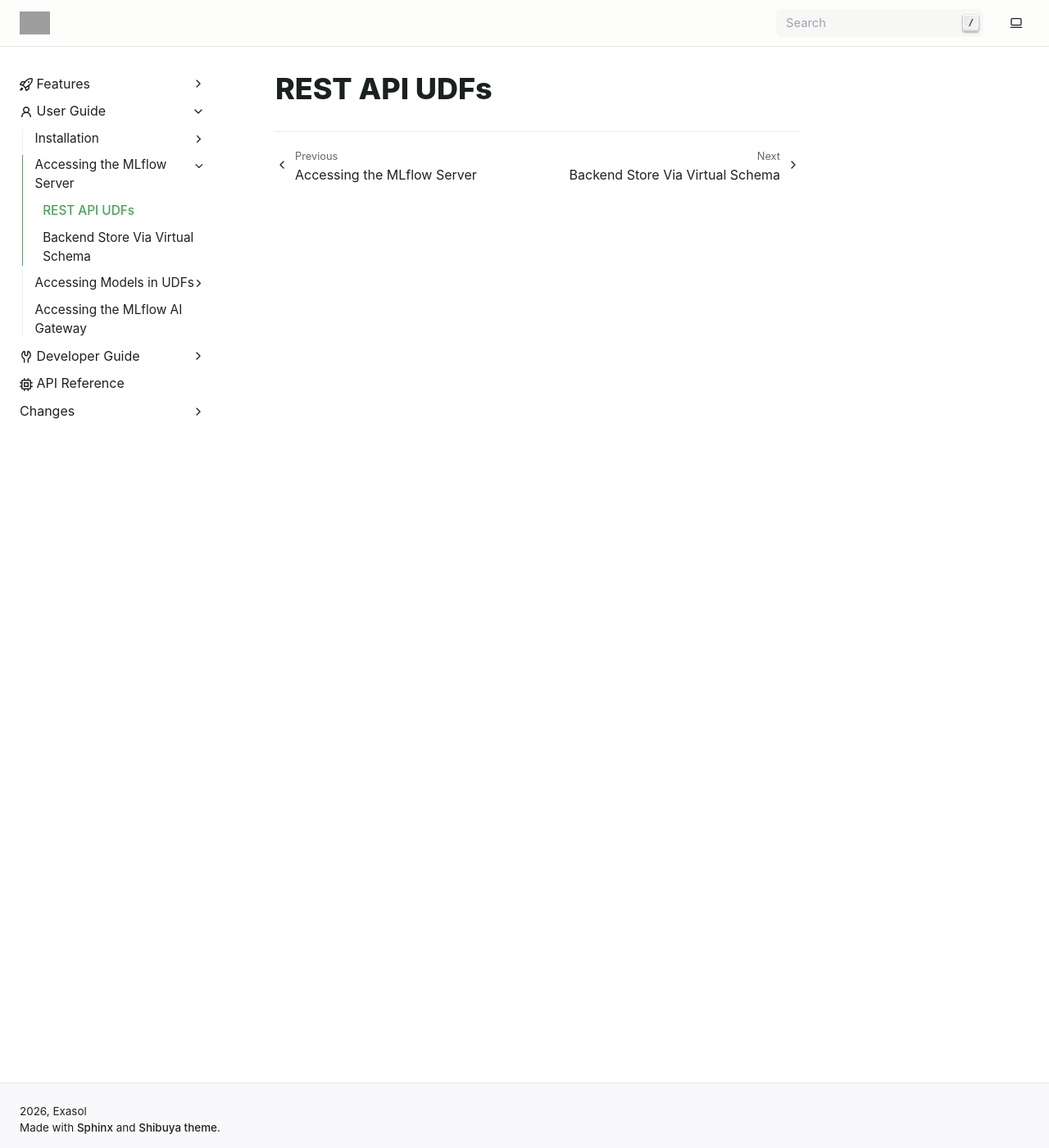
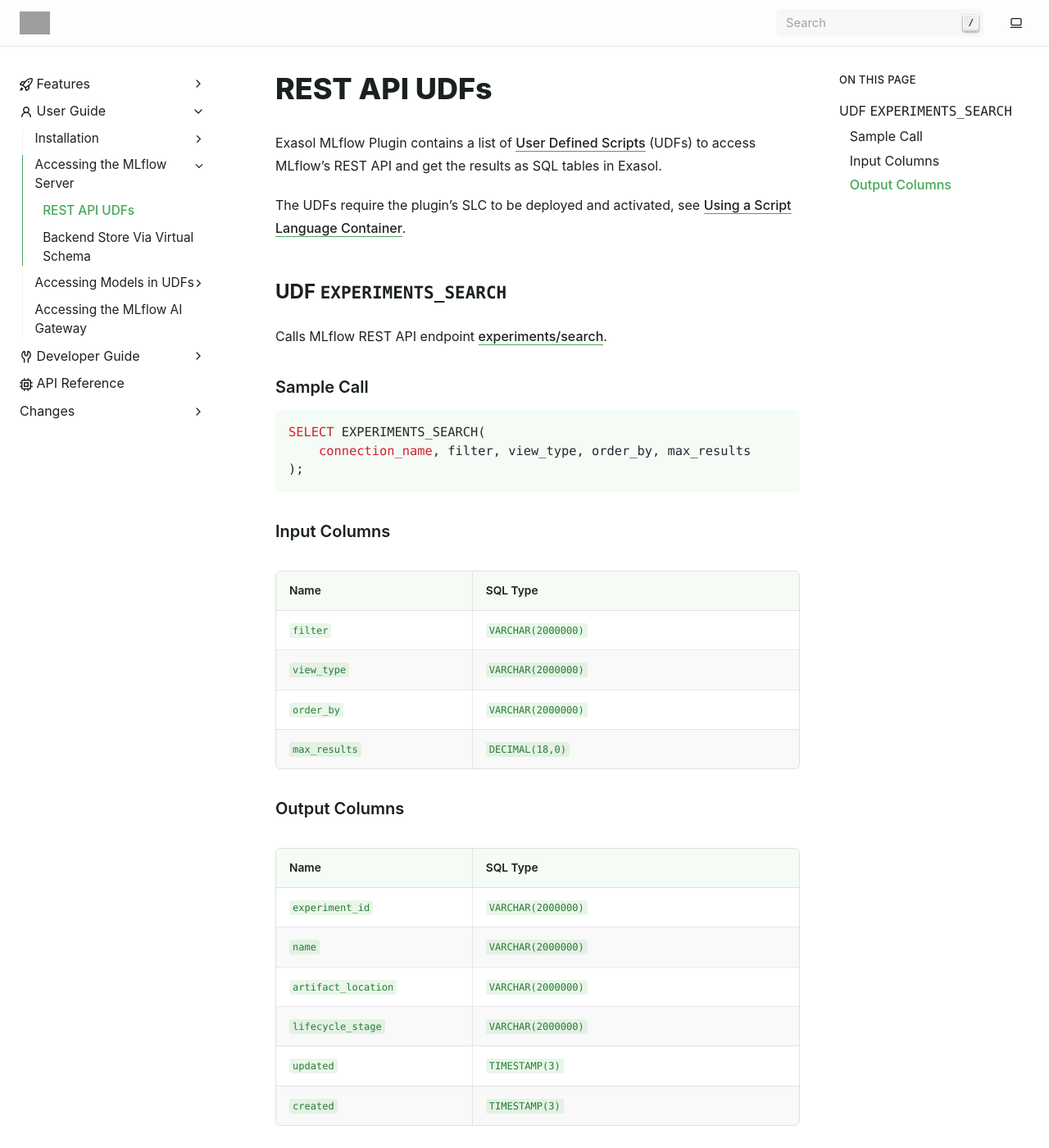
Before and after one commit to exasol/mlflow-plugin, a Sphinx documentation site: the page built from doc/user_guide/access_mlflow/rest_api.rst, in a window 1280 px wide and 1400 px high. Shown: the whole window at 82% size. Built offline with Sphinx 7.4.7, drawn with Linux system fonts in a browser that asks for light colours; pages that are not in the unit, such as notebooks, are missing from menus; grey boxes are pictures that could not be loaded.

Commit message:
Added documentation on REST API UDFs
incl. nox task for updating the documentation.

```diff
--- a/doc/user_guide/access_mlflow/rest_api.rst
+++ b/doc/user_guide/access_mlflow/rest_api.rst
@@ -2,3 +2,12 @@
 
 REST API UDFs
 =============
+
+Exasol MLflow Plugin contains a list of `User Defined Scripts
+<https://docs.exasol.com/db/latest/database_concepts/udf_scripts.htm>`_ (UDFs)
+to access MLflow's REST API and get the results as SQL tables in Exasol.
+
+The UDFs require the plugin's SLC to be deployed and activated, see
+:ref:`install_slc`.
+
+.. include:: rest_endpoints.rst
--- /dev/null
+++ b/doc/user_guide/access_mlflow/rest_endpoints.rst
@@ -0,0 +1,53 @@
+UDF ``EXPERIMENTS_SEARCH``
+--------------------------
+
+Calls MLflow REST API endpoint `experiments/search <https://mlflow.org/docs/latest/api_reference/rest-api.html#search-experiments>`_.
+
+Sample Call
+^^^^^^^^^^^
+
+.. code-block:: sql
+
+    SELECT EXPERIMENTS_SEARCH(
+        connection_name, filter, view_type, order_by, max_results
+    );
+
+Input Columns
+^^^^^^^^^^^^^
+
+.. list-table::
+   :header-rows: 1
+   :widths: 30 50
+
+   * - Name
+     - SQL Type
+   * - ``filter``
+     - ``VARCHAR(2000000)``
+   * - ``view_type``
+     - ``VARCHAR(2000000)``
+   * - ``order_by``
+     - ``VARCHAR(2000000)``
+   * - ``max_results``
+     - ``DECIMAL(18,0)``
+
+Output Columns
+^^^^^^^^^^^^^^
+
+.. list-table::
+   :header-rows: 1
+   :widths: 30 50
+
+   * - Name
+     - SQL Type
+   * - ``experiment_id``
+     - ``VARCHAR(2000000)``
+   * - ``name``
+     - ``VARCHAR(2000000)``
+   * - ``artifact_location``
+     - ``VARCHAR(2000000)``
+   * - ``lifecycle_stage``
+     - ``VARCHAR(2000000)``
+   * - ``updated``
+     - ``TIMESTAMP(3)``
+   * - ``created``
+     - ``TIMESTAMP(3)``
--- a/pyproject.toml
+++ b/pyproject.toml
@@ -41,6 +41,7 @@
     "exasol-python-extension-common>= 0.12.1",
     "pytest-exasol-slc>= 0.4.3",
     # pyexasol = "^2.0.0, <3" # requires pec to update dependency first
+    "jinja2 (>=3.1.6,<4.0.0)"
 ]
 
 [tool.poetry.requires-plugins]
```
Also changed, not shown: doc/user_guide/access_mlflow/template_rest_endpoints.jinja (added, +41 -0 lines), noxfile.py (+46 -0 lines), 2 other files.
